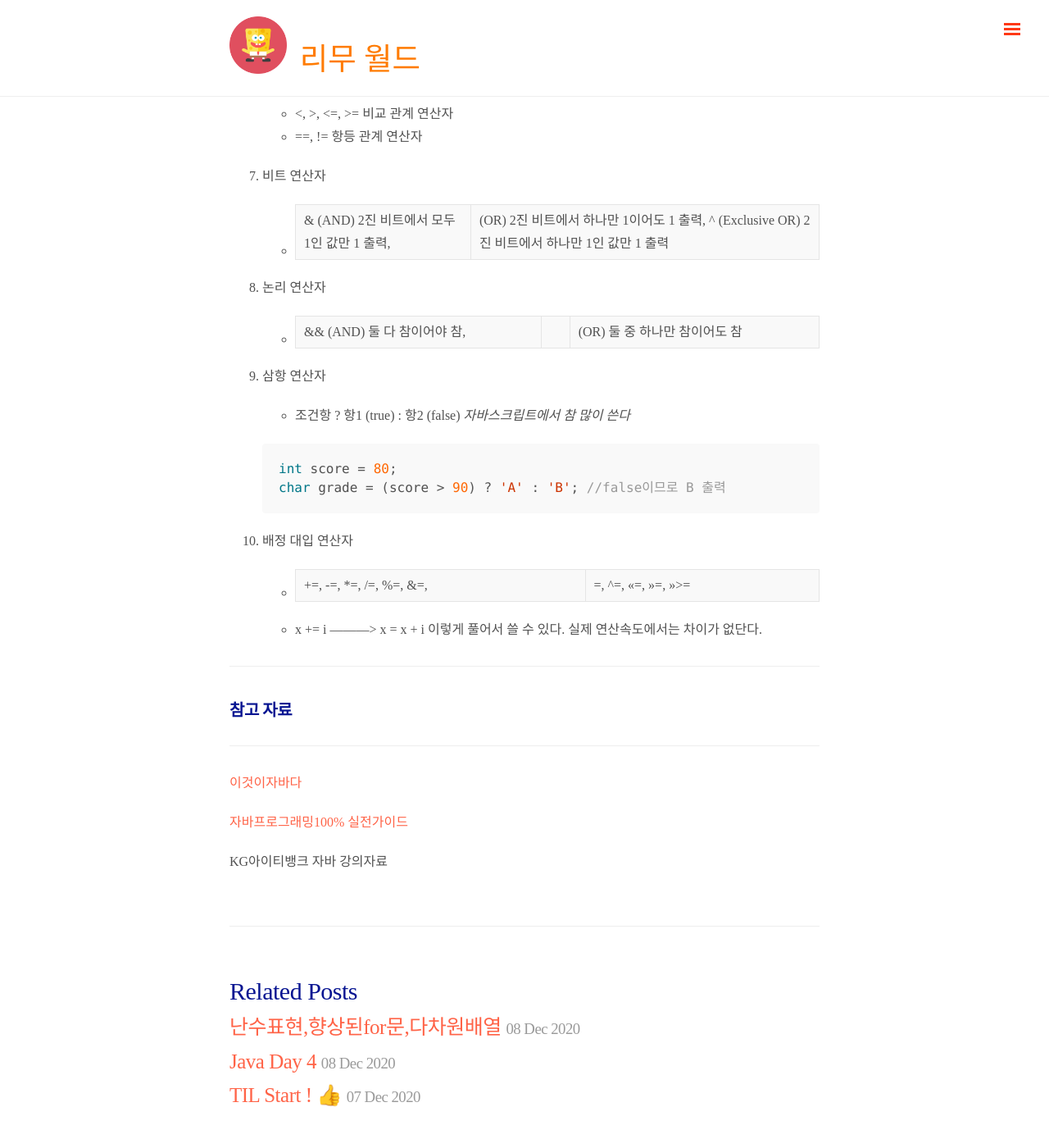
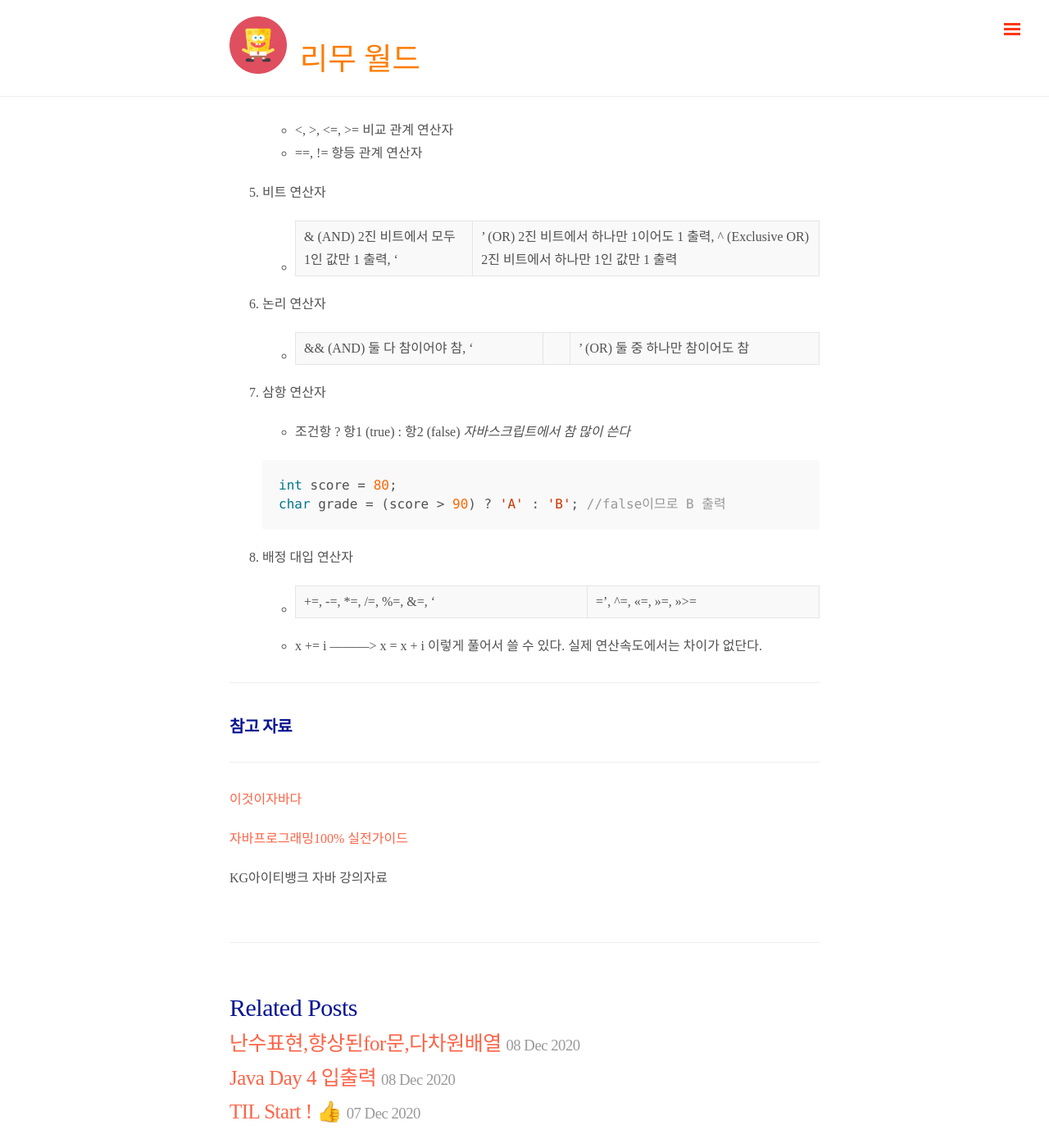
Before and after one commit to limunosekai/limunosekai.github.io, a Jekyll site: the page built from _posts/java/2020-12-08-java-day-3.md, in a window 1280 px wide and 1400 px high, scrolled down 2381 px. Shown: the whole window at 82% size. Built offline with Jekyll 4.4.1, drawn with Linux system fonts in a browser that asks for light colours; nearby versions of some CDN libraries; some web fonts are replaced; comment, search, counter and statistics services are not loaded; some of the changed text lies outside the part shown.

Commit message:
오타 수정

````diff
--- a/_posts/java/2020-12-08-java-day-3.md
+++ b/_posts/java/2020-12-08-java-day-3.md
@@ -49,7 +48,7 @@
    // int result = -s; 이렇게 써야함
    ```
 
-   * ++/-- 증감 연산자
+   - ++/-- 증감 연산자
 
    ```java
    int x1 = 10;
@@ -63,14 +62,12 @@
    System.out.println("y2 = " + y2); // y2 = 10
    ```
 
-
-
-   * ! 논리부정, ~ 비트 부정 (정수형에만 사용 가능, 산출 타입은 int, long은 long에만)
+   - ! 논리부정, ~ 비트 부정 (정수형에만 사용 가능, 산출 타입은 int, long은 long에만)
 
 4. 산술 연산자
 
-   * +, -, *, /, %
-   * <u>정수(byte,short,char,int)의 사칙연산은 int가 나온다</u>. 단, long 제외
+   - +, -, \*, /, %
+   - <u>정수(byte,short,char,int)의 사칙연산은 int가 나온다</u>. 단, long 제외
 
    ```java
    char d, e;
@@ -80,7 +77,7 @@
    System.out.println("f의 값 : " + f); //162
    ```
 
-   * NaN, Infinity 주의
+   - NaN, Infinity 주의
 
    ```java
    int a = 5;
@@ -93,42 +90,38 @@
    double g = d % e; //0에 한없이 가까운 값으로 나눈 나머지 NaN(Not a Number) 출력
    ```
 
-
-
 5. 시프트 연산자
 
-   * << (Left Shift) 연산자 : 2진수 변환 후 왼쪽으로 숫자만큼 민다. 빈자리는 0으로 채움
-   * '>>' (Right Shift) 연산자 : 2진수 변환 후 오른쪽으로 숫자만큼 민다. 빈자리는 0으로 채움
-   * '>>>' (Unsigned Right Shift) 연산자 : '>>'와 같으나 음수일 경우에도 0으로 채움
+   - << (Left Shift) 연산자 : 2진수 변환 후 왼쪽으로 숫자만큼 민다. 빈자리는 0으로 채움
+   - '>>' (Right Shift) 연산자 : 2진수 변환 후 오른쪽으로 숫자만큼 민다. 빈자리는 0으로 채움
+   - '>>>' (Unsigned Right Shift) 연산자 : '>>'와 같으나 음수일 경우에도 0으로 채움
 
 6. 관계 연산자
 
-   * <, >, <=, >= 비교 관계 연산자
-   * ==, != 항등 관계 연산자
+   - <, >, <=, >= 비교 관계 연산자
+   - ==, != 항등 관계 연산자
 
 7. 비트 연산자
 
-   * & (AND) 2진 비트에서 모두 1인 값만 1 출력, | (OR) 2진 비트에서 하나만 1이어도 1 출력, ^ (Exclusive OR) 2진 비트에서 하나만 1인 값만 1 출력
+   - & (AND) 2진 비트에서 모두 1인 값만 1 출력, '|' (OR) 2진 비트에서 하나만 1이어도 1 출력, ^ (Exclusive OR) 2진 비트에서 하나만 1인 값만 1 출력
 
 8. 논리 연산자
 
-   * && (AND) 둘 다 참이어야 참, || (OR) 둘 중 하나만 참이어도 참
+   - && (AND) 둘 다 참이어야 참, '||' (OR) 둘 중 하나만 참이어도 참
 
 9. 삼항 연산자
 
-   * 조건항 ? 항1 (true) : 항2 (false)  *자바스크립트에서 참 많이 쓴다*
+   - 조건항 ? 항1 (true) : 항2 (false) _자바스크립트에서 참 많이 쓴다_
 
    ```java
    int score = 80;
    char grade = (score > 90) ? 'A' : 'B'; //false이므로 B 출력
    ```
 
-
-
 10. 배정 대입 연산자
 
-    * +=, -=, *=, /=, %=, &=, |=, ^=, <<=, >>=, >>>=
-    * x += i ---------> x = x + i  이렇게 풀어서 쓸 수 있다. 실제 연산속도에서는 차이가 없단다.
+    - +=, -=, \*=, /=, %=, &=, '|=', ^=, <<=, >>=, >>>=
+    - x += i ---------> x = x + i 이렇게 풀어서 쓸 수 있다. 실제 연산속도에서는 차이가 없단다.
 
 ---
 
--- a/_posts/java/2020-12-08-java-day-4.md
+++ b/_posts/java/2020-12-08-java-day-4.md
@@ -1,6 +1,6 @@
 ---
 layout: post
-title: Java Day 4
+title: Java Day 4 입출력
 category: Java
 permalink: /java/:year/:month/:day/:title/
 tags: [Java]
@@ -9,7 +9,7 @@
 
 ---
 
-## Java Day 4
+## Java Day 4 입출력
 
 ---
 
````
Also changed, not shown: other parts of _posts/java/2020-12-08-java-day-3.md (+20 -21 lines), _posts/java/2020-12-07-java-day-1.md (+2 -2 lines), _posts/java/2020-12-07-java-day-2.md (+2 -2 lines).
